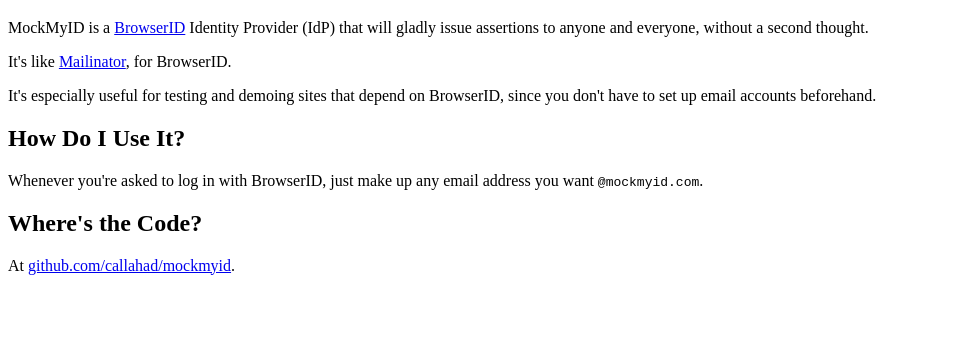
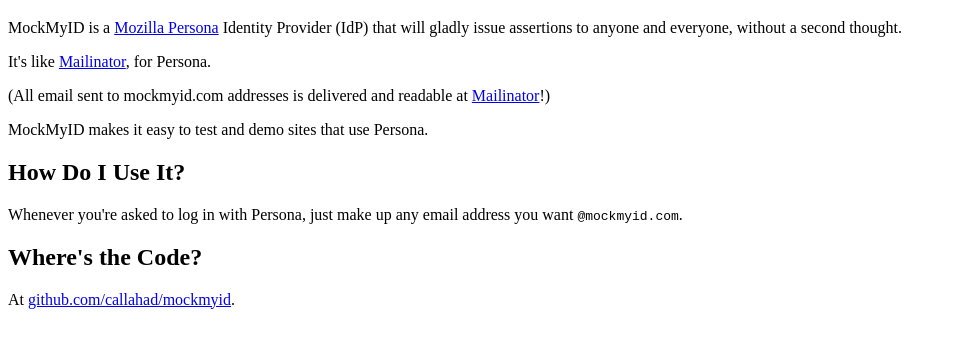
Before and after one commit to callahad/mockmyid, a plain HTML site: page public_html/index.html in a window 1280 px wide. Shown: the part 61-408 px from the top of the page, without its empty margins (0-956 px from the left). Drawn offline with Linux system fonts and the light colour scheme.

Commit message:
Tweak language on landing page.

```diff
--- a/public_html/index.html
+++ b/public_html/index.html
@@ -6,15 +6,17 @@
   <body>
     <h1>Welcome to MockMyID.com</h1>
 
-    <p>MockMyID is a <a href="https://developer.mozilla.org/en/BrowserID">BrowserID</a> Identity Provider (IdP) that will gladly issue assertions to anyone and everyone, without a second thought.</p>
+    <p>MockMyID is a <a href="https://developer.mozilla.org/persona">Mozilla Persona</a> Identity Provider (IdP) that will gladly issue assertions to anyone and everyone, without a second thought.</p>
 
-    <p>It's like <a href="http://mailinator.com">Mailinator</a>, for BrowserID.</p>
+    <p>It's like <a href="http://mailinator.com">Mailinator</a>, for Persona.</p>
 
-    <p>It's especially useful for testing and demoing sites that depend on BrowserID, since you don't have to set up email accounts beforehand.</p>
+    <p>(All email sent to mockmyid.com addresses is delivered and readable at <a href="http://mailinator.com">Mailinator</a>!)</p>
+
+    <p>MockMyID makes it easy to test and demo sites that use Persona.</p>
 
     <h2>How Do I Use It?</h2>
 
-    <p>Whenever you're asked to log in with BrowserID, just make up any email address you want <code>@mockmyid.com</code>.</p>
+    <p>Whenever you're asked to log in with Persona, just make up any email address you want <code>@mockmyid.com</code>.</p>
 
     <h2>Where's the Code?</h2>
 
```
Also changed, not shown: 1 other file.
